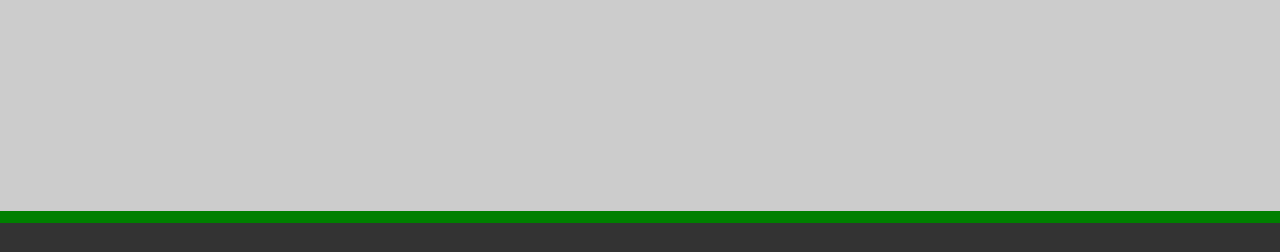
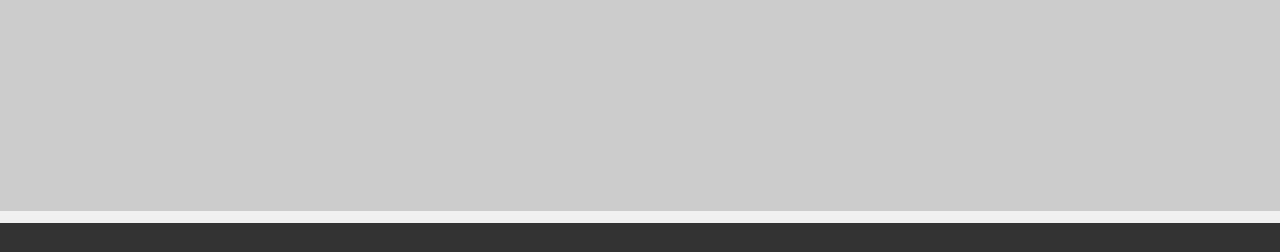
Before and after one commit to AdityaRaoIITM/adityaraoiitm.github.io, a plain HTML site: page index.html in a window 1280 px wide. Shown: the part 495-747 px from the top of the page. Drawn offline with Linux system fonts and the light colour scheme; placeholder pictures from the web are drawn by us.

Commit message:
Update index.html

```diff
--- a/index.html
+++ b/index.html
@@ -8,7 +8,7 @@
         body {
             margin: 0;
             font-family: 'Arial', sans-serif;
-            background-color: green;
+            background-color: #f0f0f0;
         }
         header {
             background-color: #333;
```
